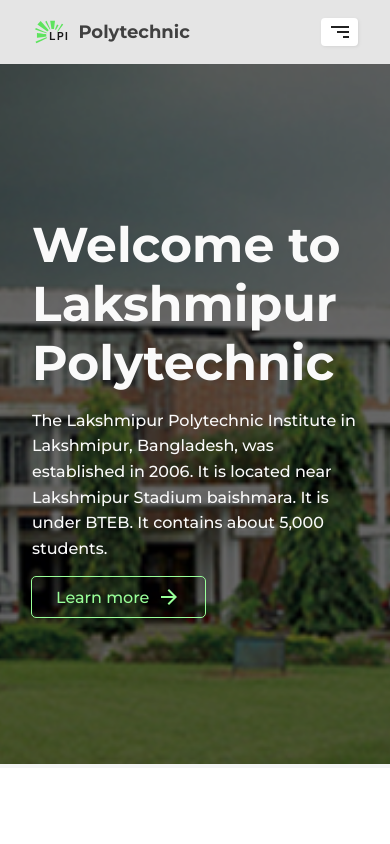
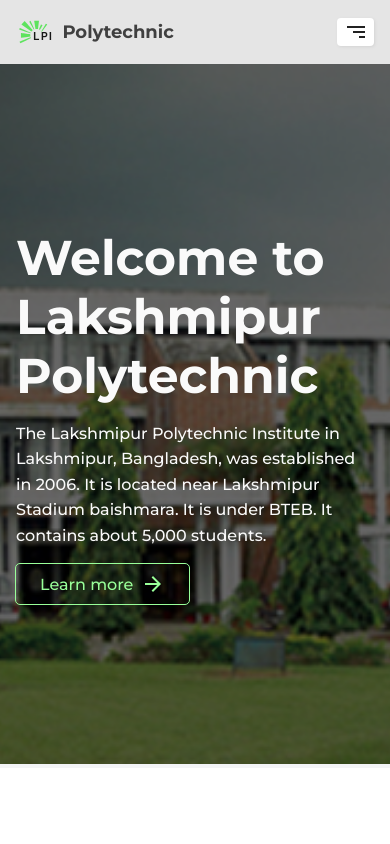
Before and after one commit to al-imam/lpi, a React (Vite) app: page / in a window 390 px wide. Shown: the top 844 px of the page. Built offline with nearby package versions, Linux system fonts and the light colour scheme.

Commit message:
change body gap on 34rem less display

```diff
--- a/src/index.css
+++ b/src/index.css
@@ -54,3 +54,9 @@
 body {
   background-color: #f3f4f6;
 }
+
+@media only screen and (max-width: 34rem) {
+  :root {
+    --gap-inline: 1rem;
+  }
+}
```
